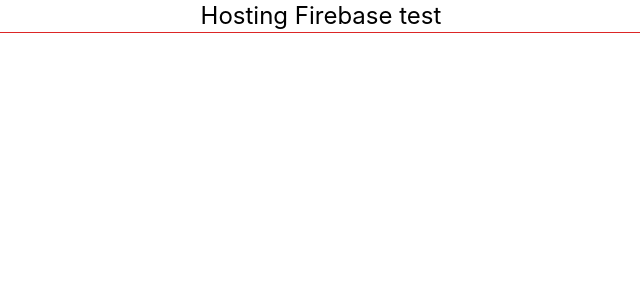
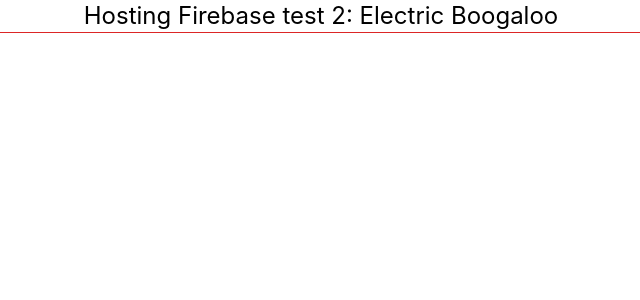
Before and after one commit to AlexanderNeo427/ISIT207-A3_Pet-Heaven, a React (Vite) app: page / in a window 1280 px wide. Shown: the top 300 px of the page, without its empty margins (319-959 px from the left). Built offline with nearby package versions, Linux system fonts and the light colour scheme.

Commit message:
Made a change to the app.tsx just to test out how the deployment system works

```diff
--- a/src/App.tsx
+++ b/src/App.tsx
@@ -6,7 +6,7 @@
    return (
       <div className='outline-1 outline outline-red-600 flex flex-col justify-center items-center w-full h-full'>
          <div className='flex justify-center items-center text-2xl'>
-            Hosting Firebase test
+            Hosting Firebase test 2: Electric Boogaloo
          </div>
       </div>
    )
```
